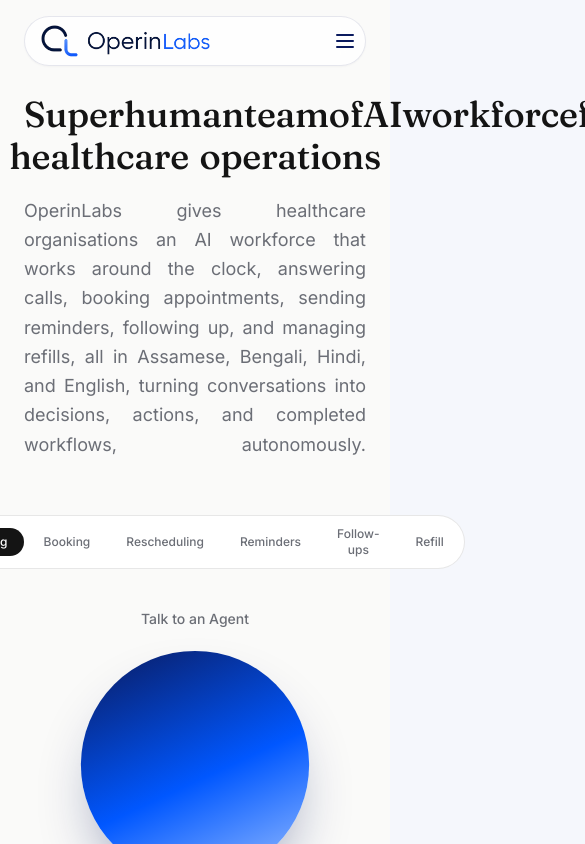
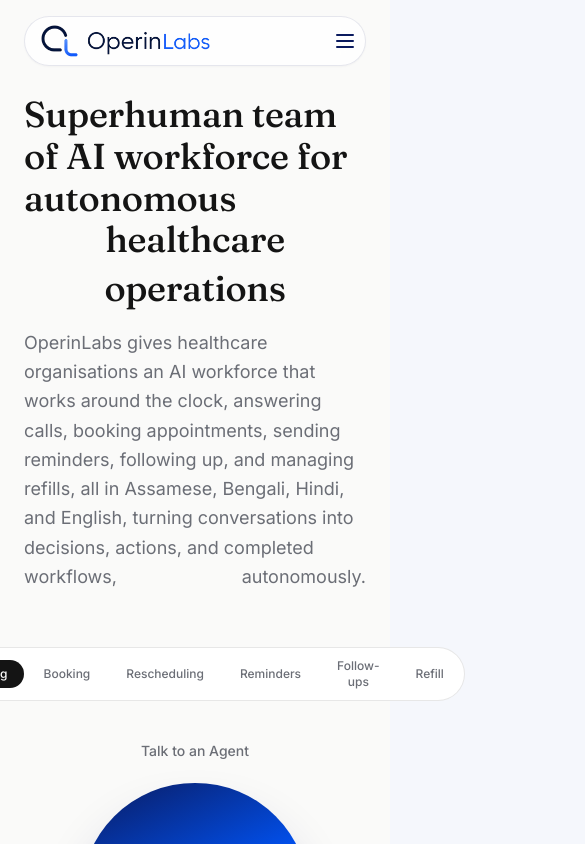
Before and after one commit to OperinLabs/OperinLabs-Landing-Page, a React (Vite) app: page / in a window 390 px wide. Shown: the top 844 px of the page, 585 px wide, since content can reach past the window. Built offline with nearby package versions, Linux system fonts and the light colour scheme.

Commit message:
Update Hero.tsx

```diff
--- a/src/components/Hero.tsx
+++ b/src/components/Hero.tsx
@@ -53,14 +53,14 @@ export default function Hero({ onBookDemo }: HeroProps) {
           variants={container}
           className="w-full font-editorial font-medium leading-[1.05] tracking-[-0.01em] text-mono-ink text-[36px] sm:text-[46px] md:text-[56px]"
         >
-          <span className="flex w-full justify-between">
+          <span className="flex flex-wrap gap-x-2 gap-y-1 lg:flex-nowrap lg:justify-between">
             {headlineLine1.map((w, i) => (
               <motion.span key={i} variants={word} className="inline-block">
                 {w}
               </motion.span>
             ))}
           </span>
-          <span className="mt-1 flex w-full justify-center gap-[0.3em]">
+          <span className="mt-1 flex flex-wrap justify-center gap-[0.3em]">
             {headlineLine2.map((w, i) => (
               <motion.span key={i} variants={word} className="inline-block">
                 {w}
@@ -71,8 +71,8 @@ export default function Hero({ onBookDemo }: HeroProps) {
 
         <motion.p
           variants={item}
-          className="mt-5 w-full text-lg leading-relaxed text-mono-soft"
-          style={{ textAlign: "justify", textAlignLast: "justify" }}
+          className="mt-5 w-full text-lg leading-relaxed text-mono-soft lg:text-justify"
+          style={{ textAlignLast: "justify" }}
         >
           OperinLabs gives healthcare organisations an AI workforce that
           works around the clock, answering calls, booking appointments,
```
